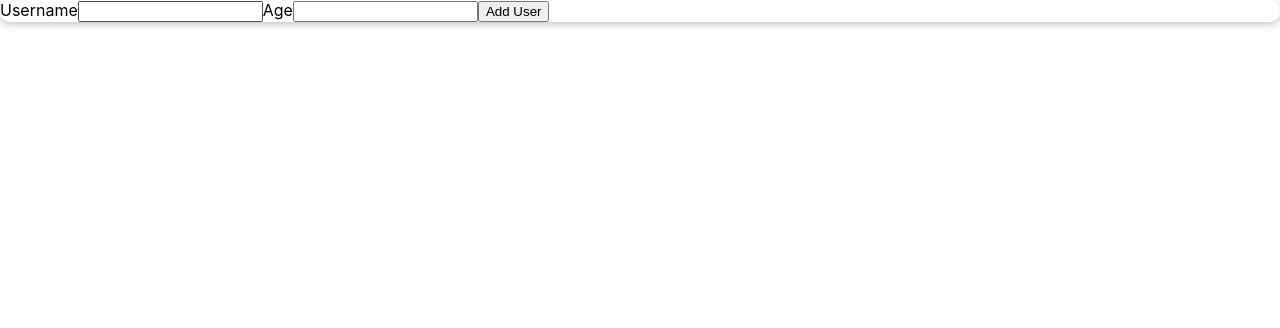
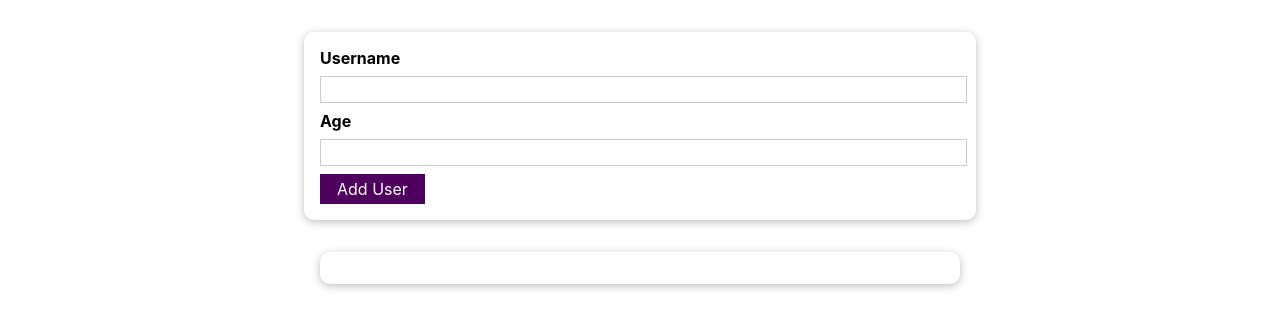
Before and after one commit to KunalSingh2001/revision-react, a React (Create React App) app: page / in a window 1280 px wide. Shown: the top 328 px of the page. Built offline with nearby package versions, Linux system fonts and the light colour scheme.

Commit message:
Create Users list

```diff
--- a/src/App.js
+++ b/src/App.js
@@ -1,8 +1,12 @@
 import './App.css';
 import AddUser from './components/Users/AddUser';
+import UsersList from './components/Users/UsersList';
 function App() {
   return (
-    <AddUser/>
+    <>
+      <AddUser/>
+      <UsersList users={[]}/>
+    </>
   );
 }
 
--- /dev/null
+++ b/src/components/UI/Button.css
@@ -0,0 +1,18 @@
+.button {
+  font: inherit;
+  border: 1px solid #4f005f;
+  background: #4f005f;
+  color: white;
+  padding: 0.25rem 1rem;
+  cursor: pointer;
+}
+
+.button:hover,
+.button:active {
+  background: #741188;
+  border-color: #741188;
+}
+
+.button:focus {
+  outline: none;
+}
--- /dev/null
+++ b/src/components/UI/Button.js
@@ -0,0 +1,16 @@
+import React from "react";
+import "./Button.css";
+
+const Button = (props) => {
+  return (
+    <button
+      className="button"
+      type={props.type || "button"}
+      onClick={props.onClick}
+    >
+      {props.children}
+    </button>
+  );
+};
+
+export default Button;
--- a/src/components/Users/AddUser.js
+++ b/src/components/Users/AddUser.js
@@ -1,20 +1,36 @@
-import React from "react";
-import Card from "../UI/Card"
-import "./AddUser.css"
+import React, {useState} from "react";
+import Card from "../UI/Card";
+import Button from "../UI/Button";
+import "./AddUser.css";
+
+
 const AddUser = () => {
+  const [username, setUserName] = useState("");
+  const [age, setAge] = useState("");
+  const userNameChangeHandler = (event) => {
+    setUserName(event.target.value);
+  }
+  const ageChangeHandler = (event) => {
+    setAge(event.target.value);
+  }
   const addUserHandler = (event) => {
     event.preventDefault();
+    if (username !== "" && age > 1) {
+      console.log(username, age);
+      setUserName("");
+      setAge("");
+    }
   };
 
   return (
-    <Card className="card">
+    <Card className="input">
       <form onSubmit={addUserHandler}>
         <label htmlFor="username">Username</label>
-        <input id="username" type="text"/>
+        <input id="username" type="text" onChange={userNameChangeHandler} value={username} />
         <label htmlFor="age">Age</label>
-        <input id="age" type="number" />
-        <button type="submit">Add User</button>
-        </form>
+        <input id="age" type="number" onChange={ageChangeHandler} value={age} />
+        <Button type="submit">Add User</Button>
+      </form>
     </Card>
   );
 };
--- /dev/null
+++ b/src/components/Users/UsersList.css
@@ -0,0 +1,16 @@
+.users {
+  margin: 2rem auto;
+  width: 90%;
+  max-width: 40rem;
+}
+
+.users ul {
+  list-style: none;
+  padding: 1rem;
+}
+
+.users li {
+  border: 1px solid #ccc;
+  margin: 0.5rem 0;
+  padding: 0.5rem;
+}
--- /dev/null
+++ b/src/components/Users/UsersList.js
@@ -0,0 +1,18 @@
+// Write your code here:
+import React from 'react';
+import "./UsersList.css";
+import Card from "../UI/Card"
+function UserList(props) {
+  return (
+        <Card className="users">
+          <ul>
+            {props.users.map((item) => {
+              return(
+                <li>${item.name} (${item.age} years old)</li>
+              )
+            })}
+          </ul>
+        </Card>
+    )
+}
+export default UserList;
```
